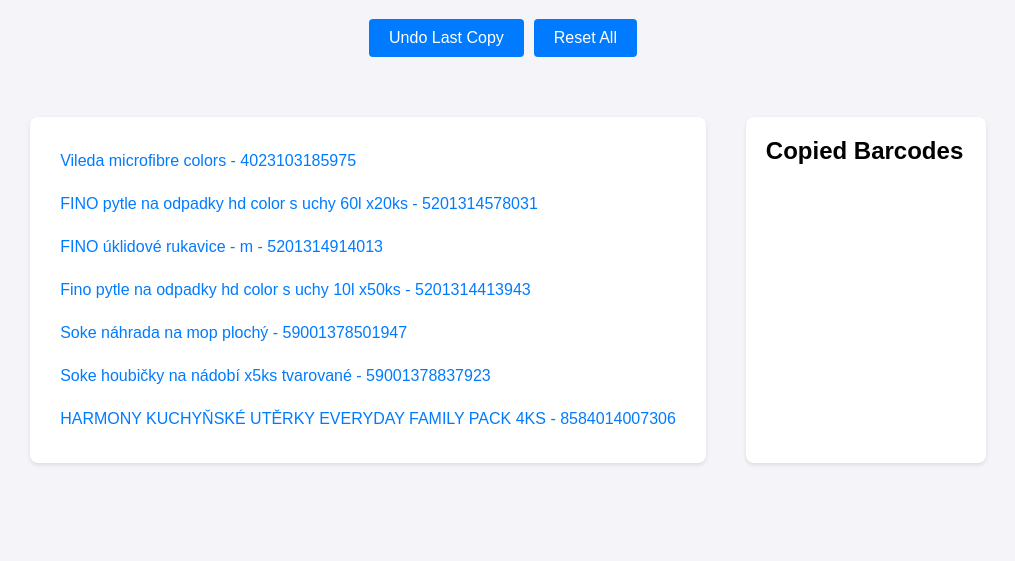
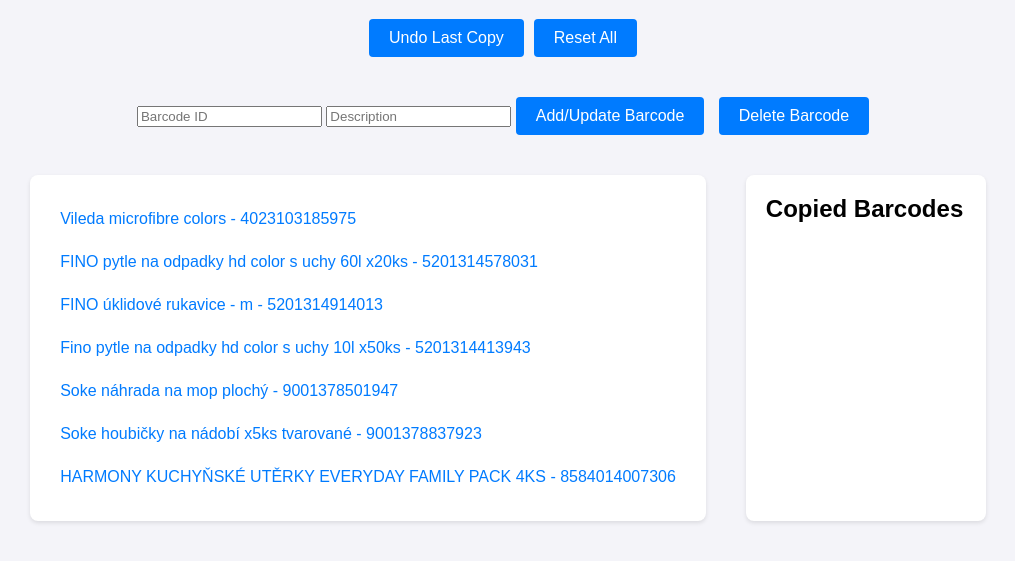
Before and after one commit to zakarars/barcode-copier, a plain HTML site: page index.html in a window 1280 px wide. Shown: the part 81-642 px from the top of the page, without its empty margins (132-1147 px from the left). Drawn offline with Linux system fonts and the light colour scheme.

Commit message:
added to the page but is not working as expected need to be testet

```diff
--- a/index.html
+++ b/index.html
@@ -81,10 +81,63 @@
     </style>
     <script>
         let copiedItems = [];
+        let barcodeItems = [
+            { id: '4023103185975', description: 'Vileda microfibre colors' },
+            { id: '5201314578031', description: 'FINO pytle na odpadky hd color s uchy 60l x20ks' },
+            { id: '5201314914013', description: 'FINO úklidové rukavice - m' },
+            { id: '5201314413943', description: 'Fino pytle na odpadky hd color s uchy 10l x50ks' },
+            { id: '9001378501947', description: 'Soke náhrada na mop plochý' },
+            { id: '9001378837923', description: 'Soke houbičky na nádobí x5ks tvarované' },
+            { id: '8584014007306', description: 'HARMONY KUCHYŇSKÉ UTĚRKY EVERYDAY FAMILY PACK 4KS' },
+        ];
 
         document.addEventListener('DOMContentLoaded', () => {
+            loadBarcodes();
             loadCopiedItems();
         });
+
+        function addOrUpdateBarcode() {
+            const barcodeId = document.getElementById('barcodeId').value.trim();
+            const description = document.getElementById('description').value.trim();
+
+            if (!barcodeId || !description) {
+                alert('Please fill in both fields.');
+                return;
+            }
+
+            const existingItem = barcodeItems.find(item => item.id === barcodeId);
+            if (existingItem) {
+                existingItem.description = description;
+            } else {
+                barcodeItems.push({ id: barcodeId, description });
+            }
+
+            saveBarcodes();
+            loadBarcodes();
+        }
+
+        function deleteBarcode() {
+            const barcodeId = document.getElementById('barcodeId').value.trim();
+            barcodeItems = barcodeItems.filter(item => item.id !== barcodeId);
+            saveBarcodes();
+            loadBarcodes();
+        }
+
+        function loadBarcodes() {
+            const barcodeList = document.getElementById('barcodeList');
+            barcodeList.innerHTML = '';
+            barcodeItems.forEach(item => {
+                const barcodeElement = document.createElement('div');
+                barcodeElement.textContent = `${item.description} - ${item.id}`;
+                barcodeElement.className = 'barcode';
+                barcodeElement.onclick = () => copyToClipboard(item.id, barcodeElement);
+                barcodeList.appendChild(barcodeElement);
+            });
+        }
+
+        function saveBarcodes() {
+            localStorage.setItem('barcodeItems', JSON.stringify(barcodeItems));
+        }
 
         function copyToClipboard(text, element) {
             const tempInput = document.createElement('input');
@@ -169,29 +222,19 @@
     </script>
 </head>
 <body>
-<h1>Click to Copy Barcodes</h1>
+    <h1>Click to Copy Barcodes</h1>
     <div class="button-container">
-   <button onclick="undoLastCopy()">Undo Last Copy</button>
+        <button onclick="undoLastCopy()">Undo Last Copy</button>
         <button onclick="resetAll()">Reset All</button>
     </div>
+    <div>
+        <input type="text" id="barcodeId" placeholder="Barcode ID">
+        <input type="text" id="description" placeholder="Description">
+        <button onclick="addOrUpdateBarcode()">Add/Update Barcode</button>
+        <button onclick="deleteBarcode()">Delete Barcode</button>
+    </div>
     <div class="container">
-        <div id="barcodeList" class="column">
-     <!--  <div class="barcode" onclick="copyToClipboard('8594011502070', this)">Krystal Kitchen - 8594011502070</div>
-            <div class="barcode" onclick="copyToClipboard('8594011502100', this)">Krystal Bathroom - 8594011502100</div>
-
-            <div class="barcode" onclick="copyToClipboard('4010355055774', this)">Denkmit čistič na trouby - 4010355055774</div>  -->
-            <div class="barcode" onclick="copyToClipboard('4023103185975', this)">Vileda microfibre colors - 4023103185975</div>
-            <div class="barcode" onclick="copyToClipboard('5201314578031', this)">FINO pytle na odpadky hd color s uchy 60l x20ks - 5201314578031</div>
-            <div class="barcode" onclick="copyToClipboard('5201314914013', this)">FINO úklidové rukavice - m - 5201314914013</div>
-            <div class="barcode" onclick="copyToClipboard('5201314413943', this)">Fino pytle na odpadky hd color s uchy 10l x50ks - 5201314413943</div>
-            <div class="barcode" onclick="copyToClipboard('9001378501947', this)">Soke náhrada na mop plochý - 59001378501947</div>
-            <div class="barcode" onclick="copyToClipboard('9001378837923', this)">Soke houbičky na nádobí x5ks tvarované - 59001378837923</div>
-            <!--<div class="barcode" onclick="copyToClipboard('9001378501954', this)">Soke mop Economic - 59001378501954</div>
-            <div class="barcode" onclick="copyToClipboard('8584014020800', this)">Harmony Family Everyday 2vrstvé papírové útěrky 44 m, 1 role - 8584014020800</div>-->
-
-            <div class="barcode" onclick="copyToClipboard('8584014007306', this)">HARMONY KUCHYŇSKÉ UTĚRKY EVERYDAY FAMILY PACK 4KS - 8584014007306</div>
-           <!-- <div class="barcode" onclick="copyToClipboard('8594011503473', this)">Eco Logical Wc cleaner - 8594011503473</div> -->
-        </div>
+        <div id="barcodeList" class="column"></div>
         <div id="copiedList" class="column">
             <h2>Copied Barcodes</h2>
         </div>
```
